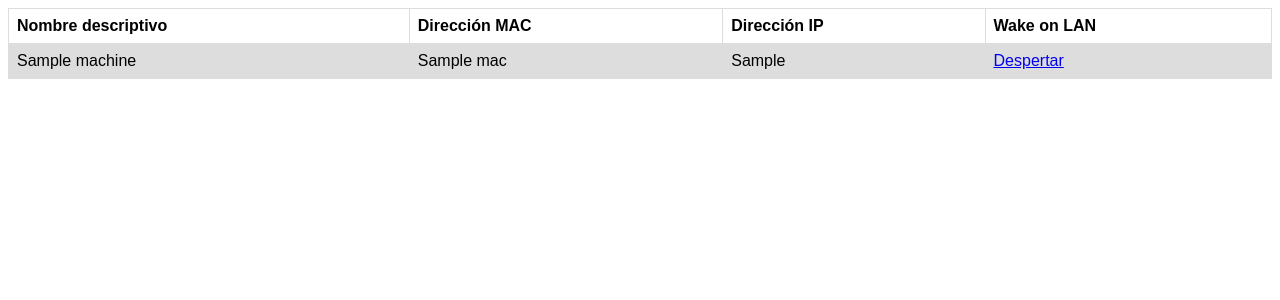
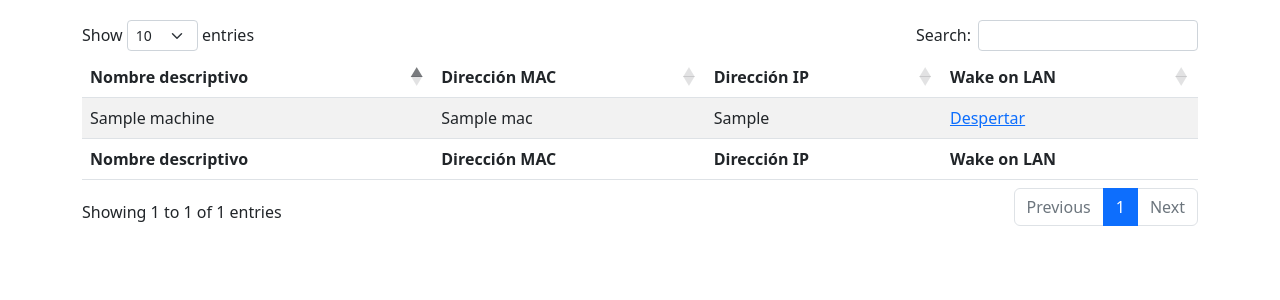
Before and after one commit to DAT-ETSIT/wolwebapp, a Flask app: template templates/machines.html in a window 1280 px wide. Shown: the top 300 px of the page. Run offline with Flask 2, Linux system fonts and the light colour scheme; the template is opened without the code that fills it: most values are stand-ins (such as "Sample title", 1, 10 or a date in 2020); some libraries are stand-ins or nearby versions.

Commit message:
Responsive Table

```diff
--- a/main.py
+++ b/main.py
@@ -18,3 +18,6 @@ def machineRoute():
 def wolMachine(machineId):
     call(['wakeonlan', '-p', machines[machineId]["port"], machines[machineId]["mac"]])
     return machineRoute()
+
+if __name__ == "__main__":
+    app.run(host="192.168.1.21", port=3000, debug=True)
--- /dev/null
+++ b/static/style.css
@@ -0,0 +1,3 @@
+.container{
+    padding-top: 20px;
+}
--- a/templates/machines.html
+++ b/templates/machines.html
@@ -1,31 +1,23 @@
 <!DOCTYPE html>
 <head>
-    <style>
-        table {
-          font-family: arial, sans-serif;
-          border-collapse: collapse;
-          width: 100%;
-        }
+    <link rel="stylesheet" href="https://cdnjs.cloudflare.com/ajax/libs/twitter-bootstrap/5.2.0/css/bootstrap.min.css">
+    <link rel="stylesheet" href="https://cdn.datatables.net/1.13.1/css/dataTables.bootstrap5.min.css">
+    <link rel="stylesheet" href="{{ url_for('static', filename='style.css')}}">
 
-        td, th {
-          border: 1px solid #dddddd;
-          text-align: left;
-          padding: 8px;
-        }
-
-        tr:nth-child(even) {
-          background-color: #dddddd;
-        }
-        </style>
 </head>
 <body>
-    <table>
+
+    <div class="container">
+      <table id="equipos" class="table table-striped" style="width:100%">
+        <thead>
           <tr>
             <th>Nombre descriptivo</th>
             <th>Dirección MAC</th>
             <th>Dirección IP</th>
             <th>Wake on LAN</th>
           </tr>
+        </thead>
+        <tbody>
           {% for machine in machines: %}
               <tr>
                   <td>{{ machine['name'] }}</td>
@@ -34,5 +26,24 @@
                   <td><a href="/wol/{{ machines.index(machine) }}">Despertar</a></td>
               </tr>
           {% endfor %}
+        </tbody>
+        <tfoot>
+          <tr>
+            <th>Nombre descriptivo</th>
+            <th>Dirección MAC</th>
+            <th>Dirección IP</th>
+            <th>Wake on LAN</th>
+          </tr>
+        </tfoot>
     </table>
+  </div>
 </body>
+
+<script src="https://code.jquery.com/jquery-3.5.1.js"></script>
+<script src="https://cdn.datatables.net/1.13.1/js/jquery.dataTables.min.js"></script>
+<script src="https://cdn.datatables.net/1.13.1/js/dataTables.bootstrap5.min.js"></script>
+<script>
+  $(document).ready(function () {
+    $('#equipos').DataTable();
+});
+</script>
```
Lines whose indentation alone changed are shown as unchanged.
